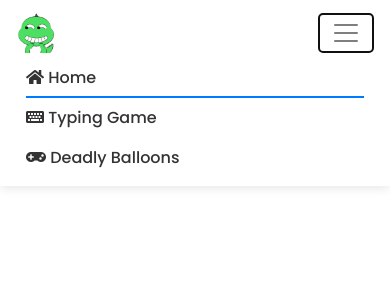
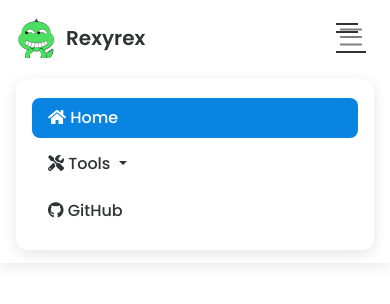
Before and after one commit to rexyrex/rexyrex.github.io, a plain HTML site: page navbar.html in a window 390 px wide. Both pictures are taken after a click on the button 346 px from the left and 33 px from the top of the page. Drawn offline with nearby package versions, Linux system fonts and the light colour scheme.

Commit message:
navbar update

```diff
--- a/navbar.html
+++ b/navbar.html
@@ -10,37 +10,99 @@
                 font-family: 'Poppins', sans-serif;
             }
             .navbar {
-                background: rgba(255, 255, 255, 0.95) !important;
+                background: rgba(255, 255, 255, 0.98) !important;
                 backdrop-filter: blur(10px);
-                box-shadow: 0 2px 10px rgba(0,0,0,0.1);
+                box-shadow: 0 2px 15px rgba(0,0,0,0.1);
+                padding: 0.8rem 1rem;
+            }
+            .navbar-brand {
+                display: flex;
+                align-items: center;
+                font-weight: 600;
+                color: #2d3436 !important;
             }
             .navbar-brand img {
                 transition: transform 0.3s ease;
+                margin-right: 10px;
             }
             .navbar-brand img:hover {
-                transform: scale(1.1);
+                transform: scale(1.1) rotate(5deg);
             }
             .nav-link {
                 font-weight: 500;
-                color: #333 !important;
-                margin: 0 10px;
+                color: #2d3436 !important;
+                margin: 0 5px;
+                padding: 0.5rem 1rem !important;
+                border-radius: 8px;
+                transition: all 0.3s ease;
+            }
+            .nav-link:hover {
+                background: rgba(0,0,0,0.05);
+                transform: translateY(-1px);
+            }
+            .nav-link.active {
+                background: #0984e3;
+                color: white !important;
+            }
+            .dropdown-menu {
+                border: none;
+                box-shadow: 0 4px 15px rgba(0,0,0,0.1);
+                border-radius: 12px;
+                padding: 0.5rem;
+            }
+            .dropdown-item {
+                border-radius: 8px;
+                padding: 0.6rem 1rem;
+                transition: all 0.2s ease;
+            }
+            .dropdown-item:hover {
+                background: rgba(9, 132, 227, 0.1);
+                transform: translateX(5px);
+            }
+            .dropdown-item i {
+                width: 20px;
+                margin-right: 8px;
+                color: #0984e3;
+            }
+            .navbar-toggler {
+                border: none;
+                padding: 0.5rem;
+            }
+            .navbar-toggler:focus {
+                outline: none;
+            }
+            .navbar-toggler-icon {
+                background-image: none;
                 position: relative;
+                border-bottom: 2px solid #2d3436;
+                transition: all 300ms linear;
             }
-            .nav-link:after {
+            .navbar-toggler-icon:after,
+            .navbar-toggler-icon:before {
+                width: 22px;
+                position: absolute;
+                height: 2px;
+                background-color: #2d3436;
+                top: 0;
+                left: 0;
                 content: '';
-                position: absolute;
-                width: 0;
-                height: 2px;
-                bottom: 0;
-                left: 0;
-                background-color: #007bff;
-                transition: width 0.3s ease;
+                z-index: 2;
+                transition: all 300ms linear;
             }
-            .nav-link:hover:after {
-                width: 100%;
+            .navbar-toggler-icon:after {
+                top: 8px;
             }
-            .nav-link.active:after {
-                width: 100%;
+            @media (max-width: 991px) {
+                .navbar-collapse {
+                    background: white;
+                    padding: 1rem;
+                    border-radius: 12px;
+                    margin-top: 1rem;
+                    box-shadow: 0 4px 15px rgba(0,0,0,0.1);
+                }
+                .nav-link {
+                    margin: 0.2rem 0;
+                }
             }
         </style>
     </head>
@@ -50,6 +112,7 @@
             <div class="container">
                 <a class="navbar-brand" href="/index.html">
                     <img src="assets/dino.png" alt="Logo" style="width:40px;">
+                    Rexyrex
                 </a>
                 <button class="navbar-toggler" type="button" data-toggle="collapse" data-target="#navbarNavAltMarkup">
                     <span class="navbar-toggler-icon"></span>
@@ -59,11 +122,24 @@
                         <a class="nav-item nav-link active" href="/index.html">
                             <i class="fas fa-home"></i> Home
                         </a>
-                        <a class="nav-item nav-link" href="/typing/index.html">
-                            <i class="fas fa-keyboard"></i> Typing Game
-                        </a>
-                        <a class="nav-item nav-link" href="/deadlyBalloons.html">
-                            <i class="fas fa-gamepad"></i> Deadly Balloons
+                        <div class="nav-item dropdown">
+                            <a class="nav-link dropdown-toggle" href="#" id="toolsDropdown" role="button" data-toggle="dropdown">
+                                <i class="fas fa-tools"></i> Tools
+                            </a>
+                            <div class="dropdown-menu">
+                                <a class="dropdown-item" href="/typing/index.html">
+                                    <i class="fas fa-keyboard"></i> Typing Speed Test
+                                </a>
+                                <a class="dropdown-item" href="/parser/index.html">
+                                    <i class="fas fa-code"></i> Parser
+                                </a>
+                                <a class="dropdown-item" href="/deadlyBalloons.html">
+                                    <i class="fas fa-gamepad"></i> Deadly Balloons
+                                </a>
+                            </div>
+                        </div>
+                        <a class="nav-item nav-link" href="https://github.com/rexyrex" target="_blank">
+                            <i class="fab fa-github"></i> GitHub
                         </a>
                     </div>
                 </div>
```
